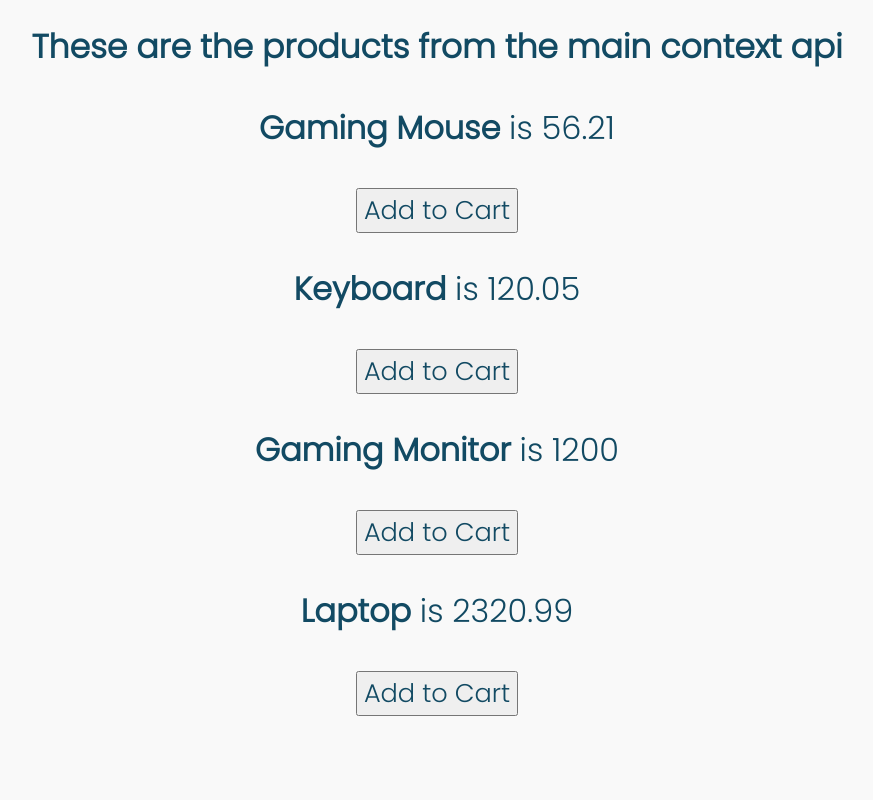
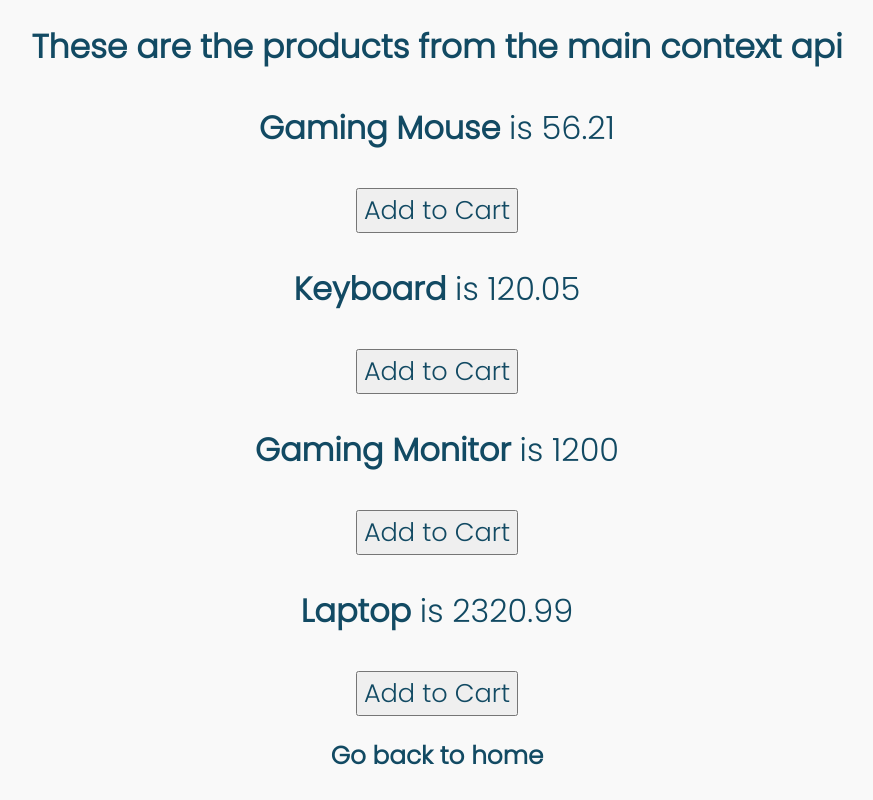
Before and after one commit to Niscolinx/wesycle-next, a Next.js app: page /products in a window 1280 px wide. Shown: the whole page, without its empty margins (203-1076 px from the left). Built offline with nearby package versions, Linux system fonts and the light colour scheme.

Commit message:
working on useReducer

```diff
--- a/src/context/globalState.js
+++ b/src/context/globalState.js
@@ -1,3 +1,4 @@
+import React, {useState, useReducer} from 'react'
 import { shopReducer, ADD_PRODUCT, REMOVE_PRODUCT } from '../context/reducer'
 import ShopContext from '../context/shop-context'
 
@@ -11,6 +12,7 @@ const GlobalState = (props) => {
         ],
         cart: [],
     })
+
 
     const [cartState, dispatch] = useReducer(shopReducer, { cart: [] })
 
@@ -35,7 +37,7 @@ const GlobalState = (props) => {
                 removeProductFromCart,
             }}
         >
-            props.children
+            {props.children}
         </ShopContext.Provider>
     )
 }
--- a/src/pages/index.js
+++ b/src/pages/index.js
@@ -1,4 +1,5 @@
 import React, { useReducer } from 'react'
+import LinkProps from 'next/link'
 import GlobalState from '../context/globalState'
 
 const App = () => {
@@ -9,6 +10,7 @@ const App = () => {
                     Welcome to the main app, in a short while, it will be
                     changed!
                 </h1>
+                <h2>Go to the Products page by clicking <LinkProps href='/products'>here</LinkProps></h2>
             </div>
         </GlobalState>
     )
--- a/src/pages/products.js
+++ b/src/pages/products.js
@@ -1,4 +1,5 @@
 import React, { useContext } from 'react'
+import LinkProps from 'next/link'
 import ShopContext from '../context/shop-context'
 
 const Products = () => {
@@ -23,6 +24,8 @@ const Products = () => {
                     </button>
                 </div>
             ))}
+
+            <h2><LinkProps href='/'>Go back to home</LinkProps></h2>
         </>
     )
 }
```
